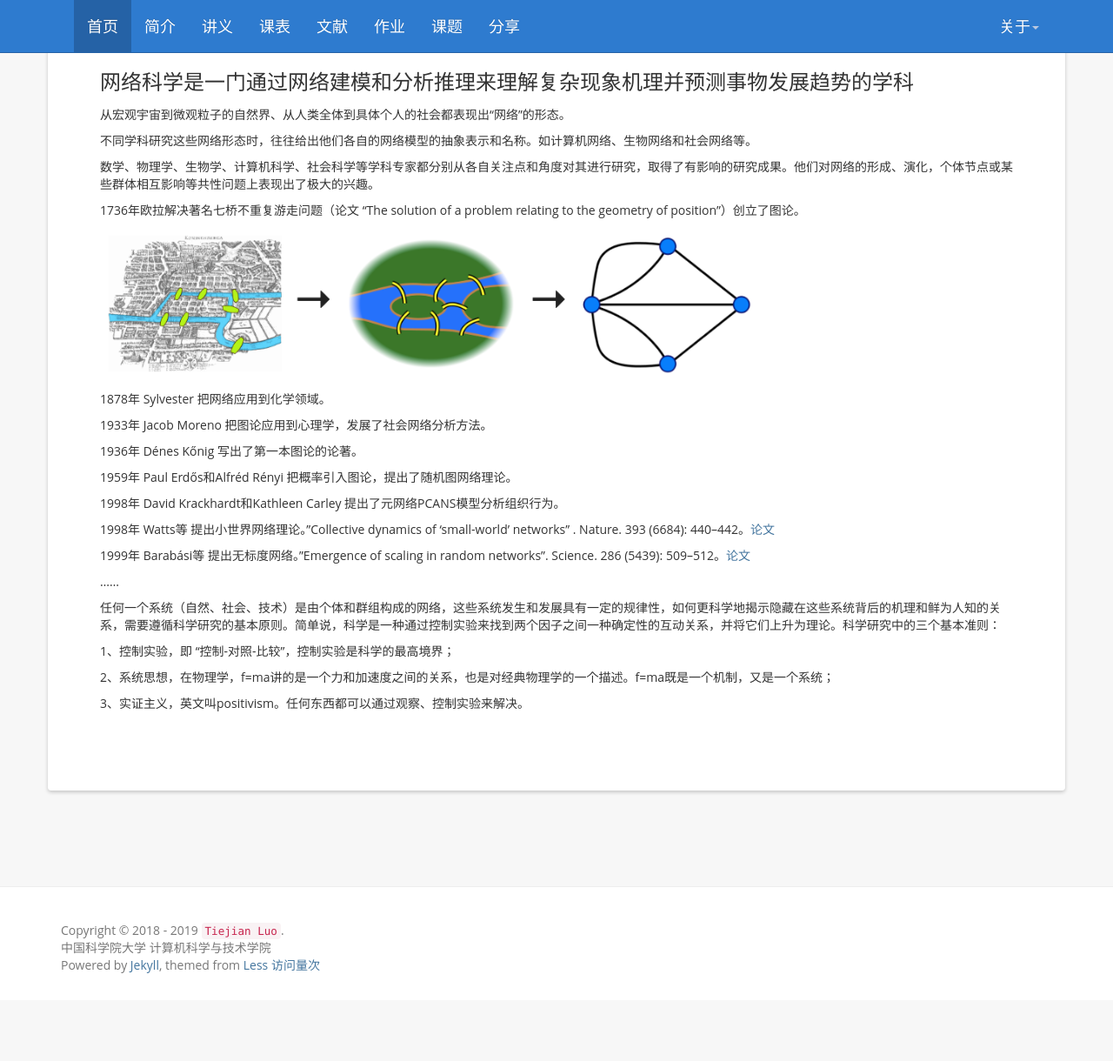
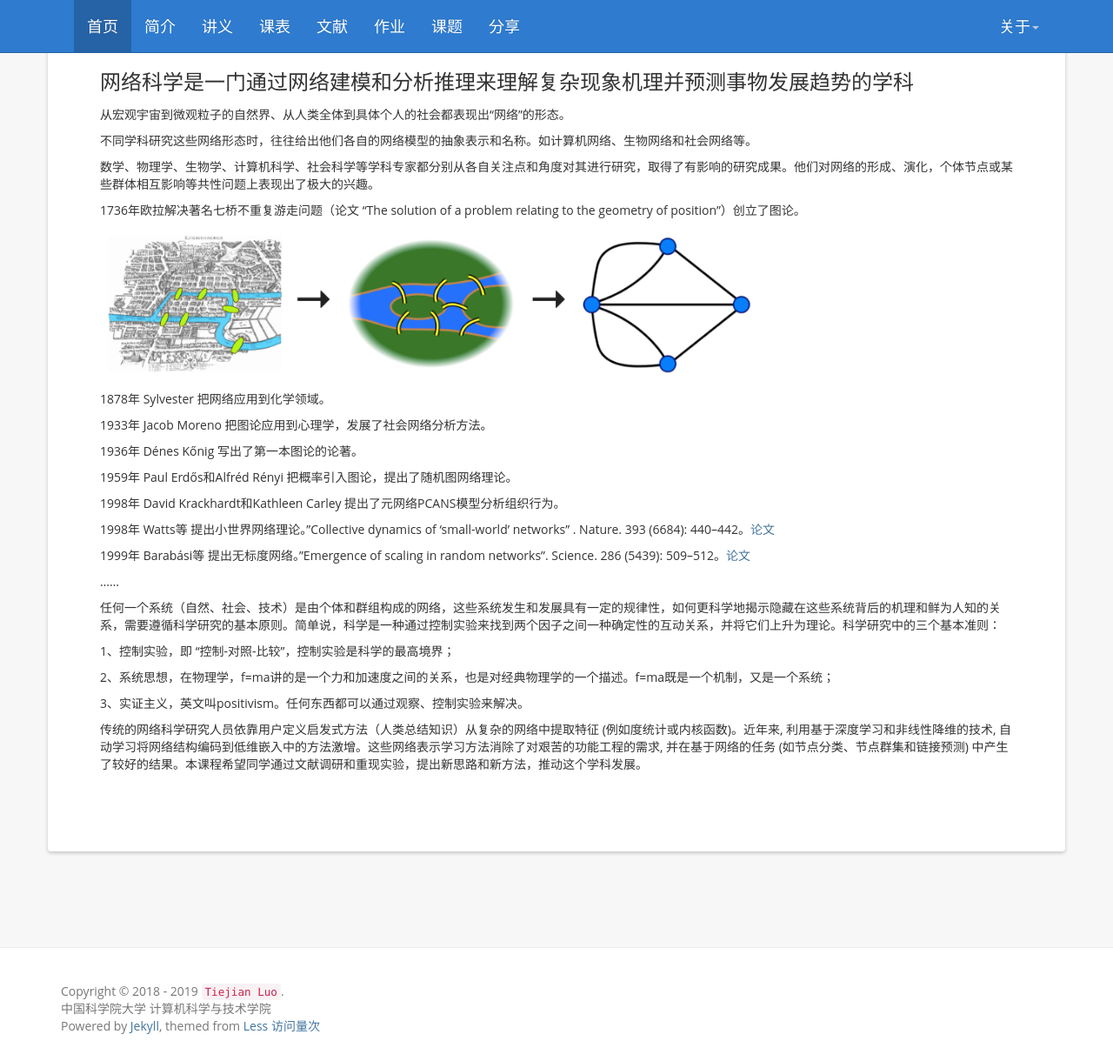
Before and after one commit to tjluo-ucas/ns, a Jekyll site: the page built from index.md, in a window 1280 px wide and 1220 px high. Shown: the whole window at 87% size. Built offline with Jekyll 4.4.1, drawn with Linux system fonts in a browser that asks for light colours; nearby versions of some CDN libraries; comment, search, counter and statistics services are not loaded.

Commit message:
Update index.md

```diff
--- a/index.md
+++ b/index.md
@@ -39,3 +39,5 @@ title:  "Intro"
 2、系统思想，在物理学，f=ma讲的是一个力和加速度之间的关系，也是对经典物理学的一个描述。f=ma既是一个机制，又是一个系统；
 
 3、实证主义，英文叫positivism。任何东西都可以通过观察、控制实验来解决。
+
+传统的网络科学研究人员依靠用户定义启发式方法（人类总结知识）从复杂的网络中提取特征 (例如度统计或内核函数)。近年来, 利用基于深度学习和非线性降维的技术, 自动学习将网络结构编码到低维嵌入中的方法激增。这些网络表示学习方法消除了对艰苦的功能工程的需求, 并在基于网络的任务 (如节点分类、节点群集和链接预测) 中产生了较好的结果。本课程希望同学通过文献调研和重现实验，提出新思路和新方法，推动这个学科发展。
```
